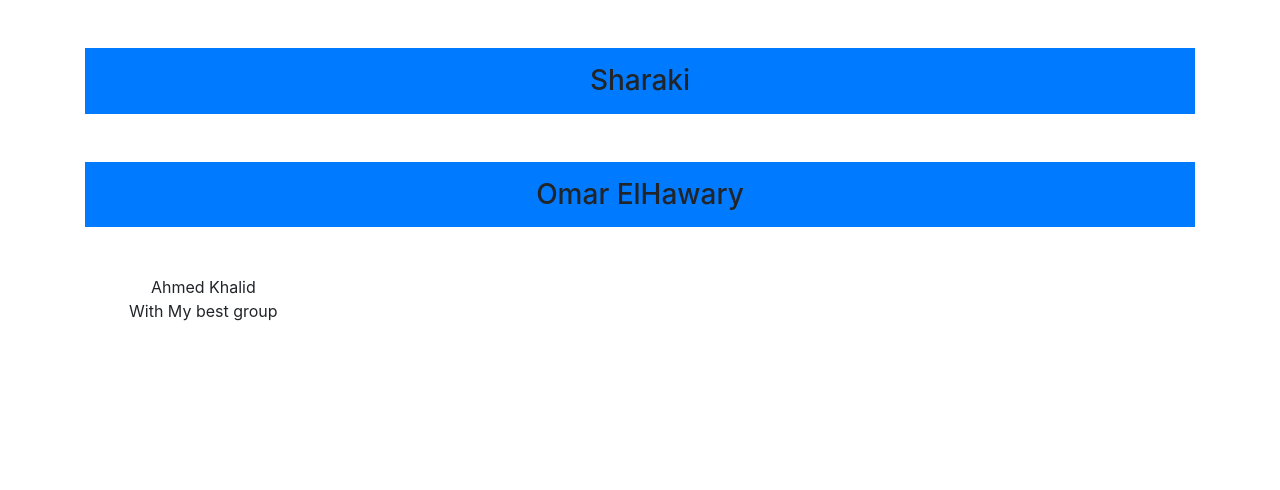
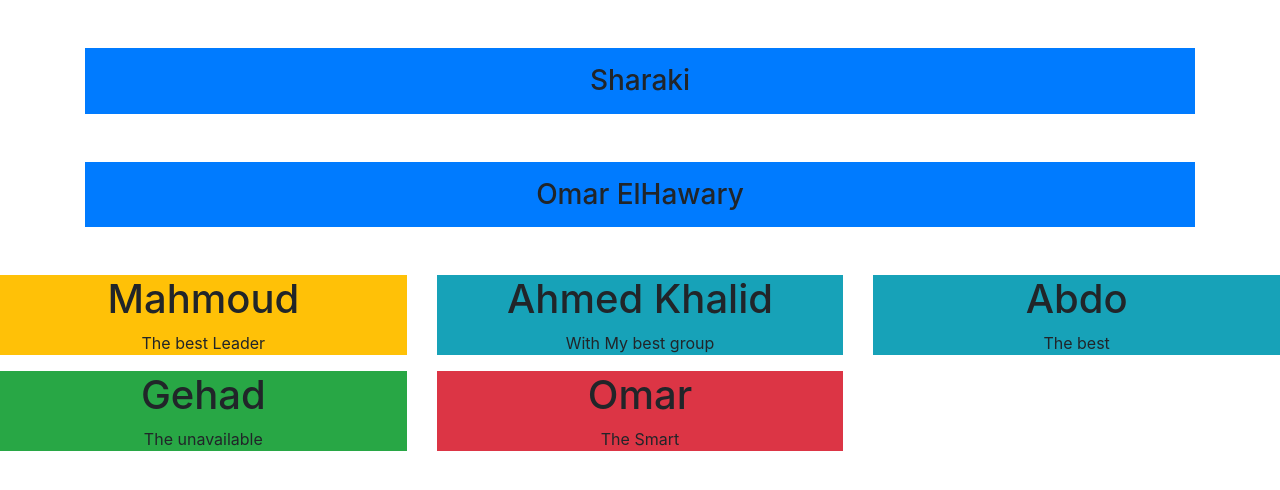
Before and after one commit to sharaki/Test-Route, a plain HTML site: page index.html in a window 1280 px wide. Drawn offline with Linux system fonts and the light colour scheme.

Commit message:
Update index.html

```diff
--- a/index.html
+++ b/index.html
@@ -37,12 +37,48 @@
 
             <div class="row">
 
-                <div class="col-md-4 bg.info">
+                <div class="col-md-4 ">
 
-                    <div class="member text-center ">
+                    <div class="member text-center bg-warning ">
 
-                        <h> Ahmed Khalid</h>
+                        <h1> Mahmoud</h1>
+                        <p>The best Leader </p>
+                    </div>
+
+                </div>
+                <div class="col-md-4 ">
+
+                    <div class="member text-center bg-info ">
+
+                        <h1> Ahmed Khalid</h1>
                         <p>With My best group </p>
+                    </div>
+
+                </div>
+                <div class="col-md-4 ">
+
+                    <div class="member text-center bg-info ">
+
+                        <h1> Abdo</h1>
+                        <p>The best </p>
+                    </div>
+
+                </div>
+                <div class="col-md-4 ">
+
+                    <div class="member text-center bg-success ">
+
+                        <h1> Gehad</h1>
+                        <p>The unavailable </p>
+                    </div>
+
+                </div>
+                <div class="col-md-4 ">
+
+                    <div class="member text-center bg-danger ">
+
+                        <h1> Omar </h1>
+                        <p>The Smart </p>
                     </div>
 
                 </div>
```
